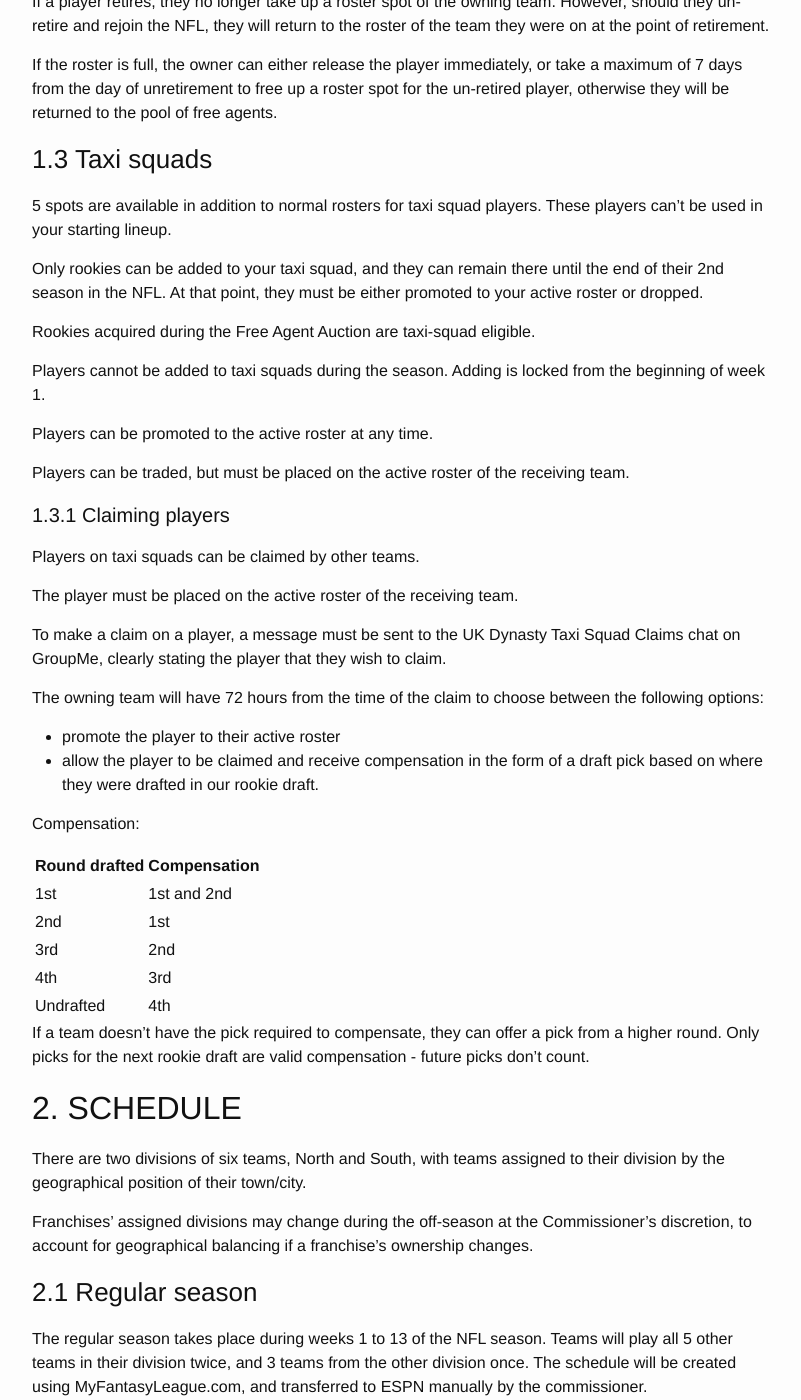
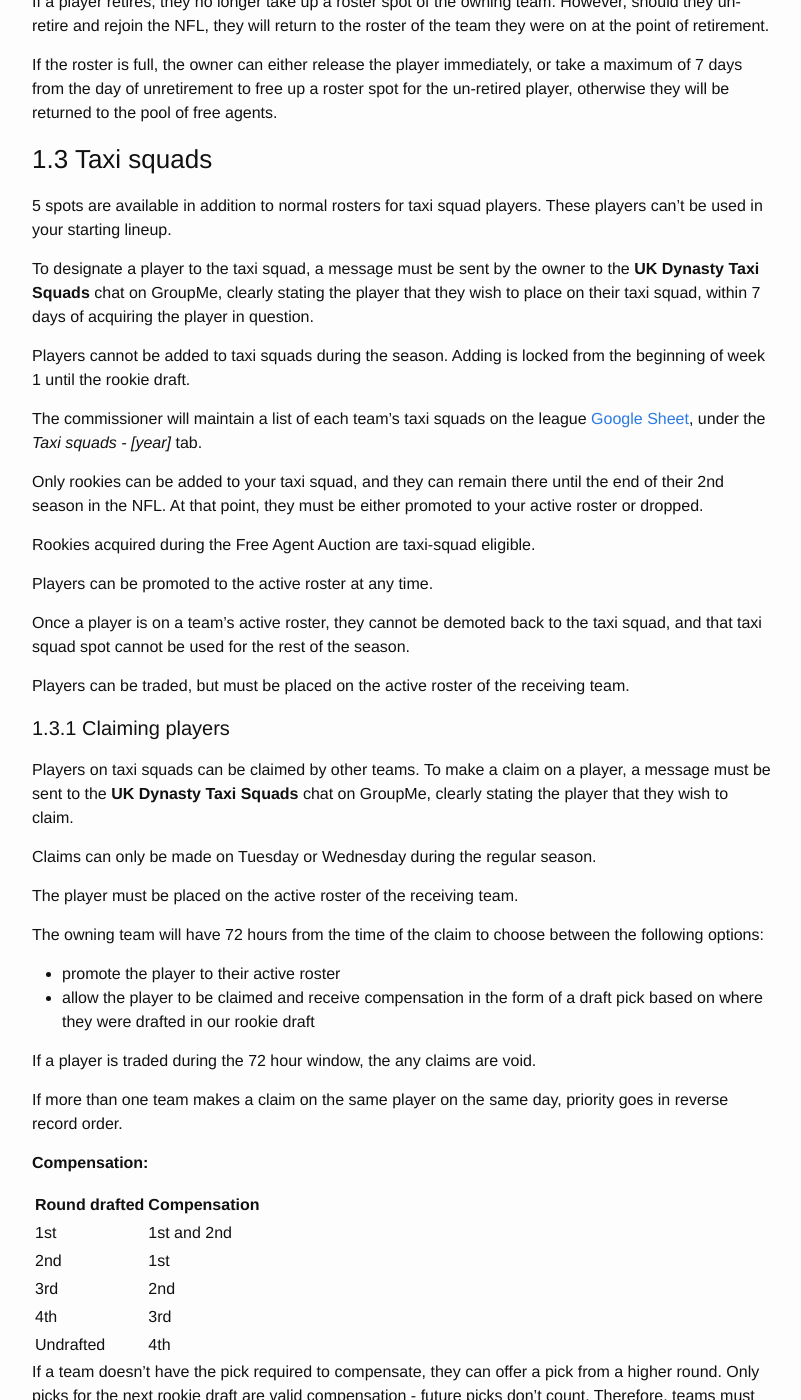
Before and after one commit to UKDynasty/ukdynasty.github.io, a Jekyll site: the page built from bylaws/index.md, in a window 1280 px wide and 1400 px high, scrolled down 1375 px. Shown: the whole window, without its empty margins (238-1039 px from the left). Built offline with Jekyll 4.4.1, drawn with Linux system fonts in a browser that asks for light colours; some of the changed text lies outside the part shown.

Commit message:
Extra notes on taxi squads

```diff
--- a/bylaws/index.md
+++ b/bylaws/index.md
@@ -49,30 +49,40 @@ If the roster is full, the owner can either release the player immediately, or t
 
 5 spots are available in addition to normal rosters for taxi squad players. These players can’t be used in your starting lineup.
 
+To designate a player to the taxi squad, a message must be sent by the owner to the **UK Dynasty Taxi Squads** chat on GroupMe, clearly stating the player that they wish to place on their taxi squad, within 7 days of acquiring the player in question.
+
+Players cannot be added to taxi squads during the season. Adding is locked from the beginning of week 1 until the rookie draft.
+
+The commissioner will maintain a list of each team's taxi squads on the league [Google Sheet](https://docs.google.com/spreadsheets/d/1tsYQSMBHSD3nFUQS6urrnqYPJQs94c-IdjJi1CznX1c), under the *Taxi squads - \[year\]* tab.
+
 Only rookies can be added to your taxi squad, and they can remain there until the end of their 2nd season in the NFL. At that point, they must be either promoted to your active roster or dropped.
 
 Rookies acquired during the Free Agent Auction are taxi-squad eligible.
 
-Players cannot be added to taxi squads during the season. Adding is locked from the beginning of week 1.
+Players can be promoted to the active roster at any time.
 
-Players can be promoted to the active roster at any time.
+Once a player is on a team's active roster, they cannot be demoted back to the taxi squad, and that taxi squad spot cannot be used for the rest of the season.
 
 Players can be traded, but must be placed on the active roster of the receiving team.
 
 #### 1.3.1 Claiming players
 
-Players on taxi squads can be claimed by other teams.
+Players on taxi squads can be claimed by other teams. To make a claim on a player, a message must be sent to the **UK Dynasty Taxi Squads** chat on GroupMe, clearly stating the player that they wish to claim.
+
+Claims can only be made on Tuesday or Wednesday during the regular season.
 
 The player must be placed on the active roster of the receiving team.
-
-To make a claim on a player, a message must be sent to the UK Dynasty Taxi Squad Claims chat on GroupMe, clearly stating the player that they wish to claim.
 
 The owning team will have 72 hours from the time of the claim to choose between the following options:
 
 - promote the player to their active roster
-- allow the player to be claimed and receive compensation in the form of a draft pick based on where they were drafted in our rookie draft.
+- allow the player to be claimed and receive compensation in the form of a draft pick based on where they were drafted in our rookie draft
 
-Compensation:
+If a player is traded during the 72 hour window, the any claims are void.
+
+If more than one team makes a claim on the same player on the same day, priority goes in reverse record order.
+
+**Compensation:**
 
 | Round drafted | Compensation |
 |-------|--------|
@@ -82,7 +92,9 @@ Compensation:
 | 4th | 3rd |
 | Undrafted | 4th |
 
-If a team doesn't have the pick required to compensate, they can offer a pick from a higher round. Only picks for the next rookie draft are valid compensation - future picks don't count.
+If a team doesn't have the pick required to compensate, they can offer a pick from a higher round. Only picks for the next rookie draft are valid compensation - future picks don't count. Therefore, teams must have at least one available pick in the next rookie draft to make a claim for a player.
+
+If the team claiming the player has multiple picks available in that round, then it's up to that team to decide which pick to give up as compensation.
 
 ## 2. SCHEDULE
 
```
